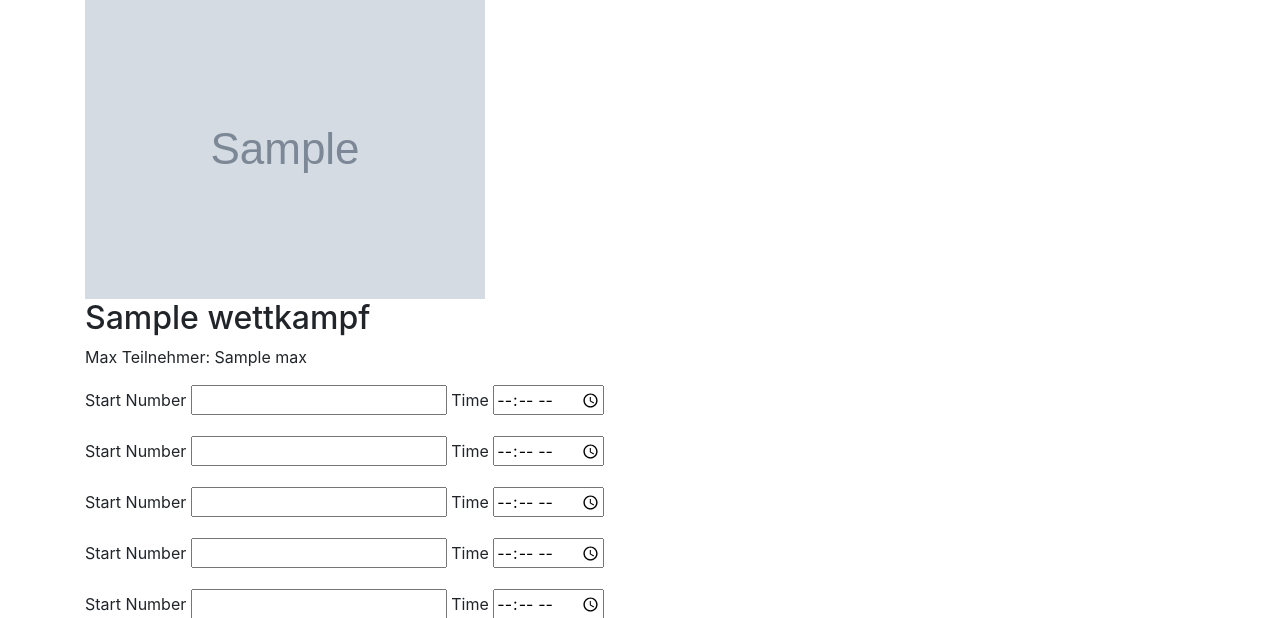
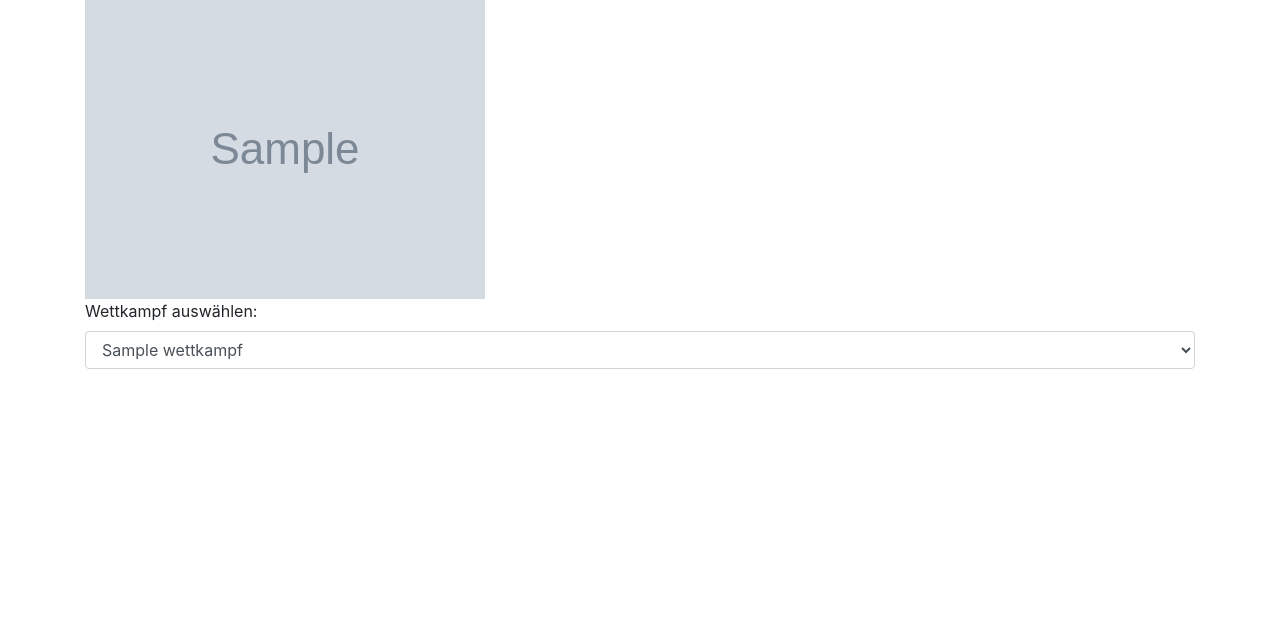
Before and after one commit to december-soul/TriA-Webserver, a Python web app: template templates/index.html in a window 1280 px wide. Shown: the part 57-675 px from the top of the page. After the commit the page ends 426 px from the top, so only its background shows below. Run offline with Jinja, Linux system fonts and the light colour scheme; the template is opened without the code that fills it: most values are stand-ins (such as "Sample title", 1, 10 or a date in 2020); grey boxes marked "Sample" are stand-in pictures; some libraries are stand-ins or nearby versions.

Commit message:
feat: Add dropdown to select and edit specific wettkampf in index.html

```diff
--- a/templates/index.html
+++ b/templates/index.html
@@ -10,7 +10,19 @@
     <div class="container">
         <h1>{{ event }}</h1>
         <img src="{{ Logo }}" alt="Logo">
+        <form id="wettkampfForm">
+            <div class="form-group">
+                <label for="wettkampfSelect">Wettkampf auswählen:</label>
+                <select id="wettkampfSelect" class="form-control">
                     {% for wettkampf in wettkampf %}
+                        <option value="{{ loop.index0 }}">{{ wettkampf.title }}</option>
+                    {% endfor %}
+                </select>
+            </div>
+        </form>
+
+        {% for wettkampf in wettkampf %}
+            <div class="wettkampf-form" id="wettkampf_{{ loop.index0 }}" style="display: none;">
                 <h2>{{ wettkampf.title }}</h2>
                 <p>Max Teilnehmer: {{ wettkampf.max }}</p>
                 <form action="/submit" method="post">
@@ -24,7 +36,17 @@
                     {% endfor %}
                     <button type="submit" class="btn btn-primary">Submit</button>
                 </form>
+            </div>
         {% endfor %}
+
+        <script>
+            document.getElementById('wettkampfSelect').addEventListener('change', function() {
+                var selected = this.value;
+                document.querySelectorAll('.wettkampf-form').forEach(function(form, index) {
+                    form.style.display = (index == selected) ? 'block' : 'none';
+                });
+            });
+        </script>
     </div>
 </body>
 </html>
```
Lines whose indentation alone changed are shown as unchanged.
